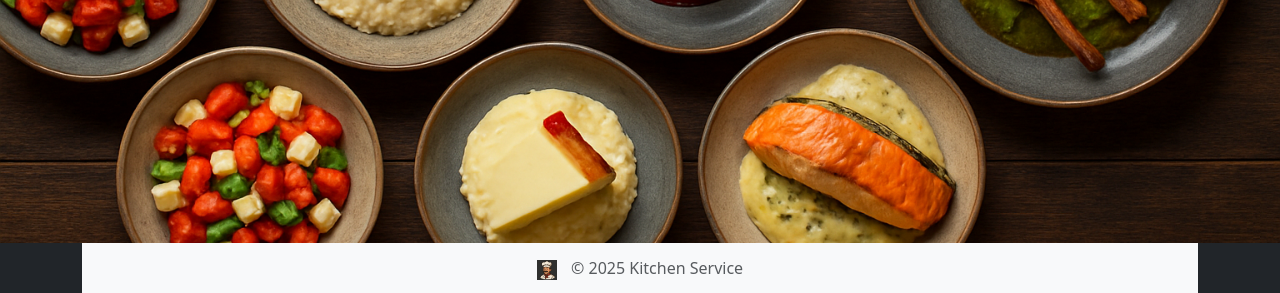
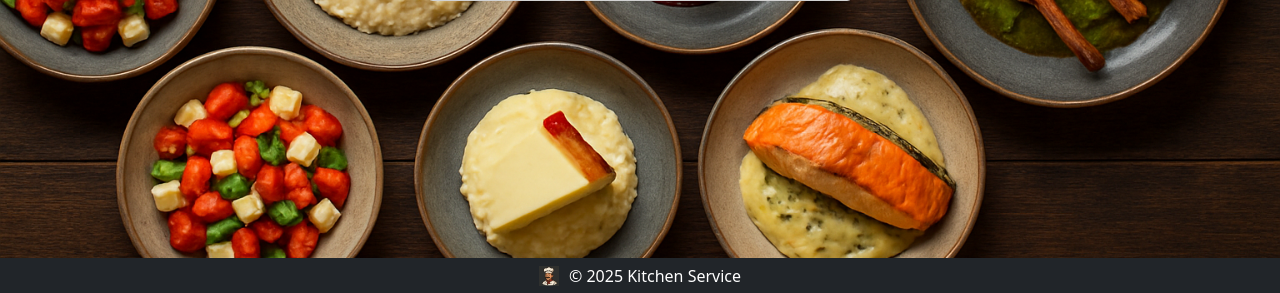
Before and after one commit to dmytrominyaylo/kitchen-service, a Django app: page /cooks/1/delete/ in a window 1280 px wide. Shown: the part 507-800 px from the top of the page. Run offline with Django 5.2, Linux system fonts and the light colour scheme; a user stored in the database is signed in; data comes from the database, SQL or seed files in the repository.

Commit message:
Updated README.md content and modify footer height and background styling

```diff
--- a/static/css/styles.css
+++ b/static/css/styles.css
@@ -95,7 +95,7 @@ body {
 }
 
 footer {
-    height: 50px;
+    height: 35px;
     display: flex;
     align-items: center;
     justify-content: center;
--- a/templates/includes/footer.html
+++ b/templates/includes/footer.html
@@ -1,10 +1,7 @@
 {% load static %}
 
-<footer class="bg-body-tertiary mt-auto">
-  <div class="container py-4 py-md-5 px-4 px-md-3 text-body-secondary">
-    <div class="text-center">
-      <img src="{% static 'images/favicon.png' %}" alt="Kitchen Service Favicon" style="height: 20px; vertical-align: middle; margin-right: 10px;">
-      <span>© 2025 Kitchen Service</span>
-    </div>
-  </div>
+<footer class="custom-footer mt-auto">
+  <img src="{% static 'images/favicon.png' %}" alt="Kitchen Service Favicon"
+       style="height: 20px; vertical-align: middle; margin-right: 10px;">
+  <span>© 2025 Kitchen Service</span>
 </footer>
```
Also changed, not shown: README.md.
